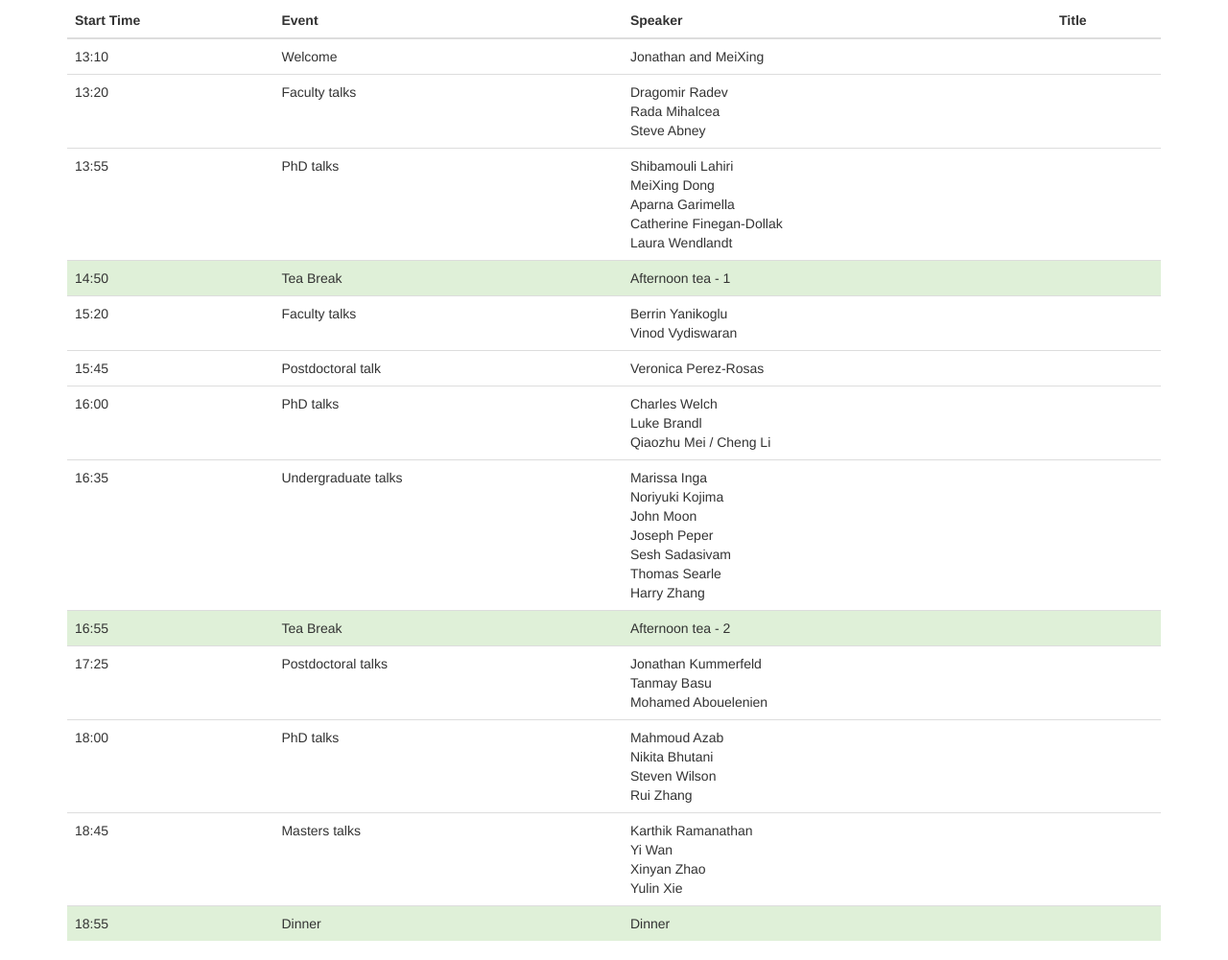
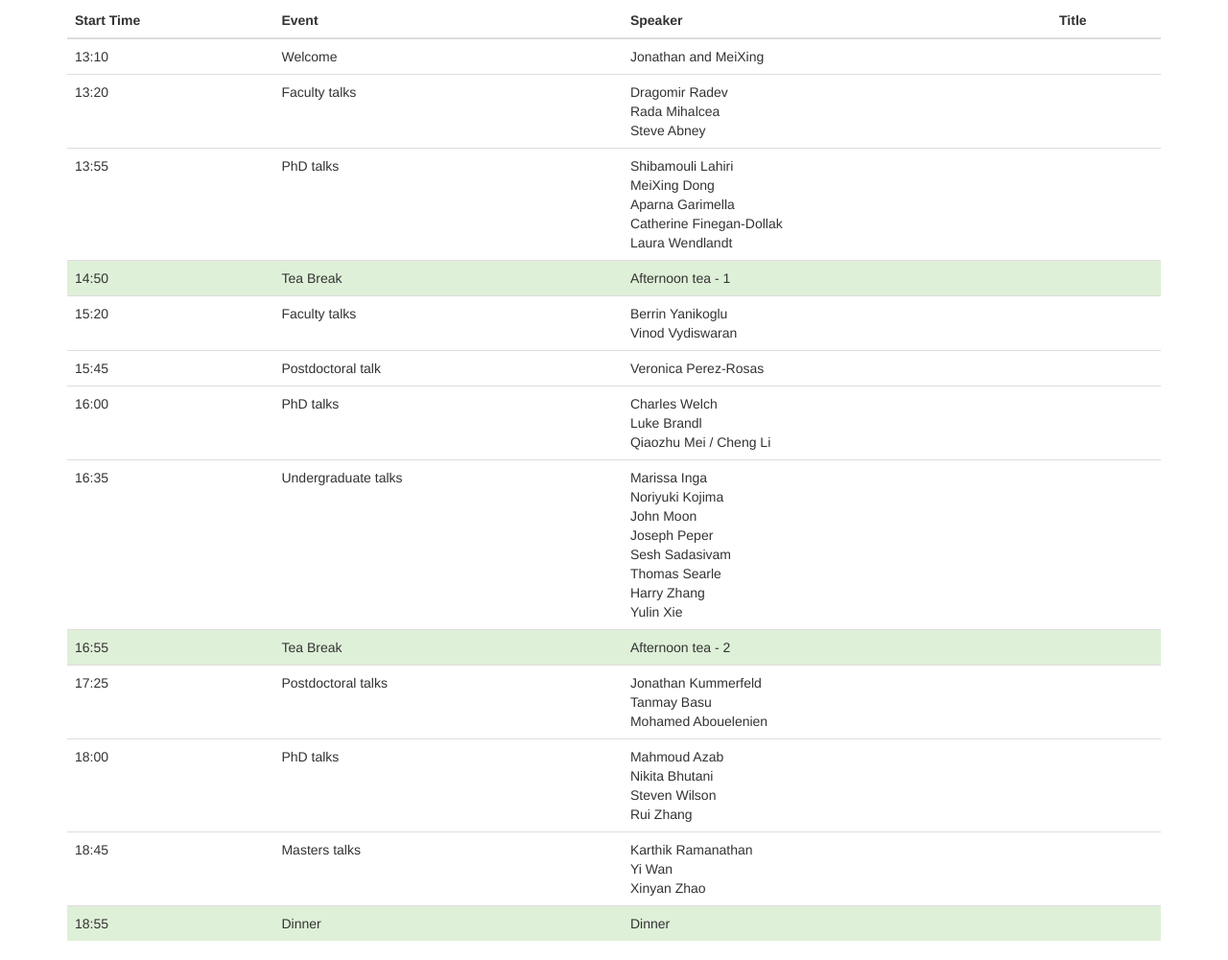
Before and after one commit to jkkummerfeld/um-nlp-workshop-2016, a plain HTML site: page index.html in a window 1280 px wide. Shown: the part 791-1792 px from the top of the page at 96% size. Drawn offline with Linux system fonts and the light colour scheme; a script that the page names is missing.

Commit message:
Correcting position of student

```diff
--- a/index.html
+++ b/index.html
@@ -81,6 +81,7 @@
       <h3>Program</h3>
 
 
+
 <table class="table">
   <thead>
     <tr>
@@ -151,7 +152,8 @@ John Moon
 Joseph Peper
 Sesh Sadasivam
 Thomas Searle
-Harry Zhang</td>
+Harry Zhang
+Yulin Xie</td>
       <td style="white-space:pre-wrap ; word-wrap:break-word;"></td>
     </tr>
     <tr class="success">
@@ -182,8 +184,7 @@ Rui Zhang</td>
       <td>Masters talks</td>
       <td style="white-space:pre-wrap ; word-wrap:break-word;">Karthik Ramanathan
 Yi Wan
-Xinyan Zhao
-Yulin Xie</td>
+Xinyan Zhao</td>
       <td style="white-space:pre-wrap ; word-wrap:break-word;"></td>
     </tr>
     <tr class="success">
```
Also changed, not shown: schedule.txt.
